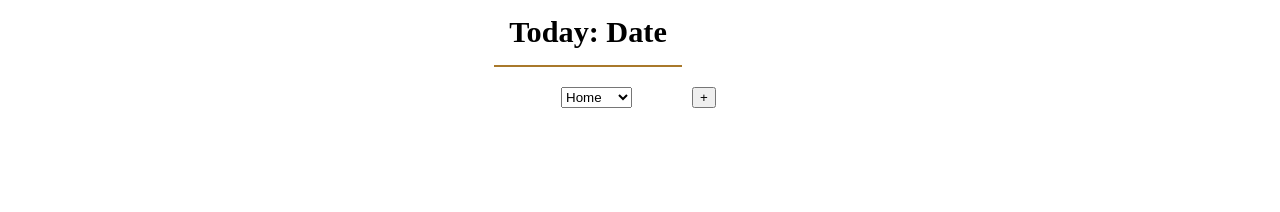
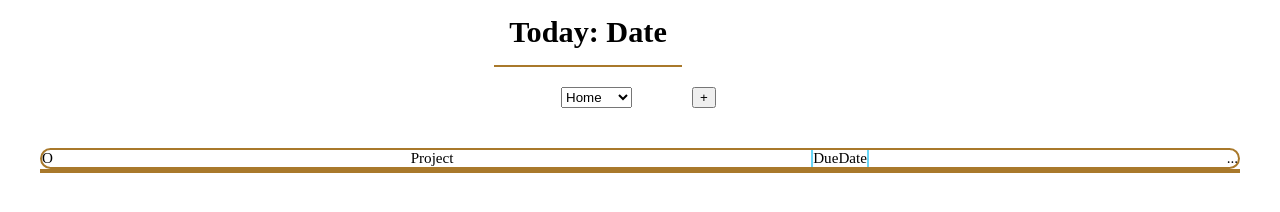
Before and after one commit to Danypooh/toDoList, a website built with webpack: page src/index.html in a window 1280 px wide. Built offline with nearby package versions, Linux system fonts and the light colour scheme.

Commit message:
project & todo objects, basic structure. Project basic layout

```diff
--- a/src/index.html
+++ b/src/index.html
@@ -22,6 +22,17 @@
         <button id="add-btn">+</button>
         </div>
     </header>
+    <main>
+      <div class="project">
+        <div class="header">
+          <div class="space1">O</div>
+          <div class="space2">Project</div>
+          <div class="space3">DueDate</div>
+          <div class="space4">...</div>
+        </div>
+        <div class="content"></div>
+      </div>
+    </main>
   </div>
 </body>
 </html>
--- a/src/style.css
+++ b/src/style.css
@@ -75,3 +75,29 @@ header {
   align-self: center;
   justify-self: center;
 }
+
+/* Projects */
+main {
+  margin: 40px;
+}
+
+.project {
+  display: flex;
+  flex-direction: column;
+}
+
+.header {
+  display: flex;
+  justify-content: space-between;
+  border: 2px solid var(--main-color);
+  border-radius: 15px;
+}
+
+.space3 {
+  border-left: 2px solid var(--secondary-color);
+  border-right: 2px solid var(--secondary-color);
+}
+
+.content {
+  border: 2px solid var(--main-color);
+}
```
Also changed, not shown: src/project.js (+34 -0 lines), src/toDo.js (+13 -5 lines), dist/index.html, dist/main.js.
